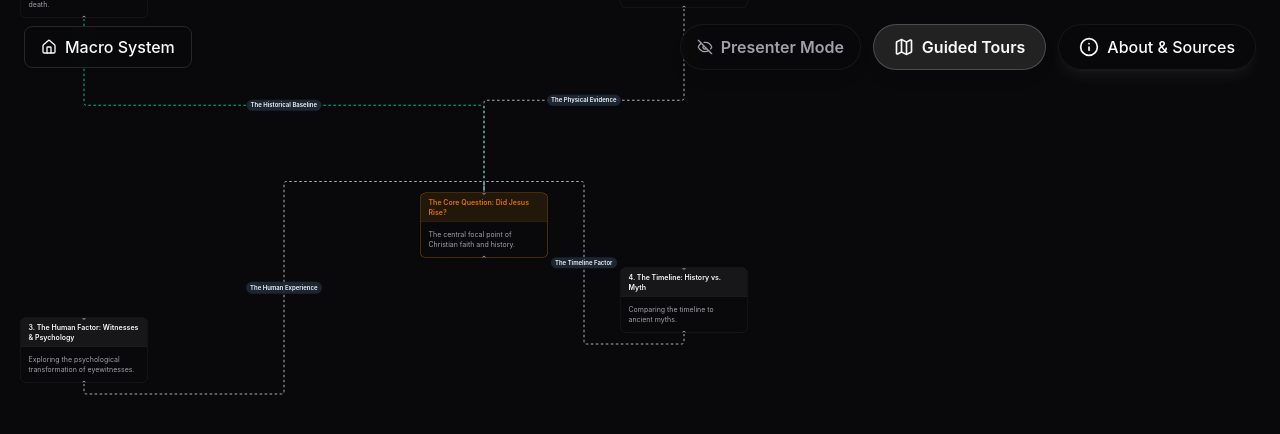
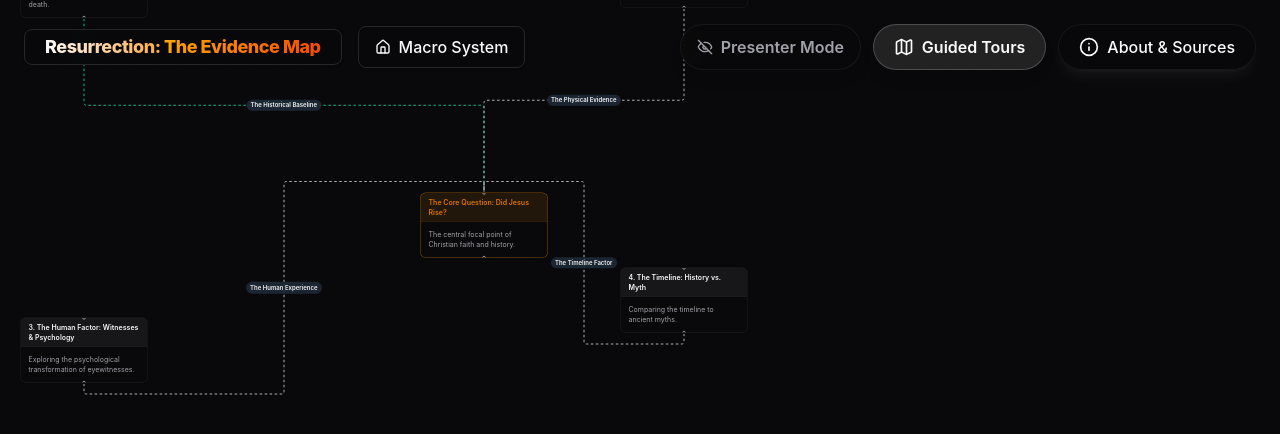
Before and after one commit to aslibass/apologetics_guided_tour, a React (Vite) app: page / in a window 1280 px wide. Shown: the top 434 px of the page. Built offline with nearby package versions, Linux system fonts and the light colour scheme.

Commit message:
chore: rebrand application to Resurrection: The Evidence Map

```diff
--- a/index.html
+++ b/index.html
@@ -4,7 +4,7 @@
     <meta charset="UTF-8" />
     <link rel="icon" type="image/svg+xml" href="/favicon.svg" />
     <meta name="viewport" content="width=device-width, initial-scale=1.0" />
-    <title>apologeticscausalloop</title>
+    <title>Resurrection: The Evidence Map</title>
   </head>
   <body>
     <div id="root"></div>
--- a/package.json
+++ b/package.json
@@ -1,5 +1,5 @@
 {
-  "name": "apologeticscausalloop",
+  "name": "resurrection-evidence-map",
   "private": true,
   "version": "0.0.0",
   "type": "module",
--- a/src/App.jsx
+++ b/src/App.jsx
@@ -149,7 +149,18 @@ export default function App() {
     <div className="w-screen h-screen bg-background text-foreground flex flex-col overflow-hidden">
       {/* Dynamic Breadcrumb Header */}
       <header className="fixed top-0 inset-x-0 z-10 p-6 flex justify-between items-center pointer-events-none">
-        <div className="pointer-events-auto flex items-center gap-2 bg-card/80 backdrop-blur border border-border px-4 py-2 rounded-lg shadow-sm">
+
+        {/* Left Side: Brand & Breadcrumbs */}
+        <div className="flex items-center gap-4">
+
+          {/* Main Title */}
+          <div className="pointer-events-auto bg-card/90 backdrop-blur border border-border px-5 py-2 rounded-lg shadow-sm">
+            <h1 className="font-extrabold text-lg tracking-tight bg-gradient-to-r from-primary via-amber-500 to-orange-600 bg-clip-text text-transparent leading-none">
+              Resurrection: The Evidence Map
+            </h1>
+          </div>
+
+          <div className="pointer-events-auto flex items-center gap-2 bg-card/80 backdrop-blur border border-border px-4 py-2 rounded-lg shadow-sm hidden md:flex">
           <button
             onClick={() => {
               setCurrentView('macro');
@@ -170,6 +181,7 @@ export default function App() {
               </span>
             </>
           )}
+        </div>
         </div>
 
         {/* Right Side Controls */}
```
